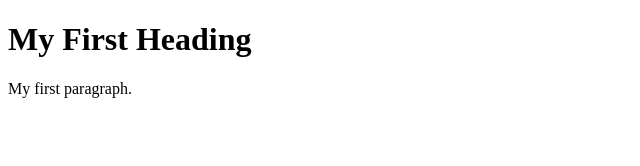
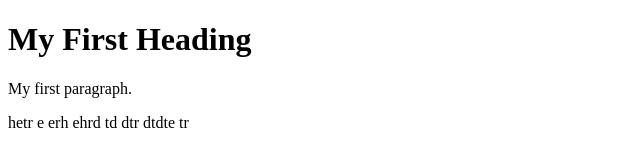
Before and after one commit to cdac1233/computing, a plain HTML site: page index.html in a window 1280 px wide. Shown: the whole page, without its empty margins (0-640 px from the left). Drawn offline with Linux system fonts and the light colour scheme.

Commit message:
Update index.html

```diff
--- a/index.html
+++ b/index.html
@@ -4,3 +4,13 @@
 
 <h1>My First Heading</h1>
 <p>My first paragraph.</p>
+
+
+  hetr
+  e
+  erh
+  ehrd
+  td
+  dtr
+  dtdte
+  tr
```
